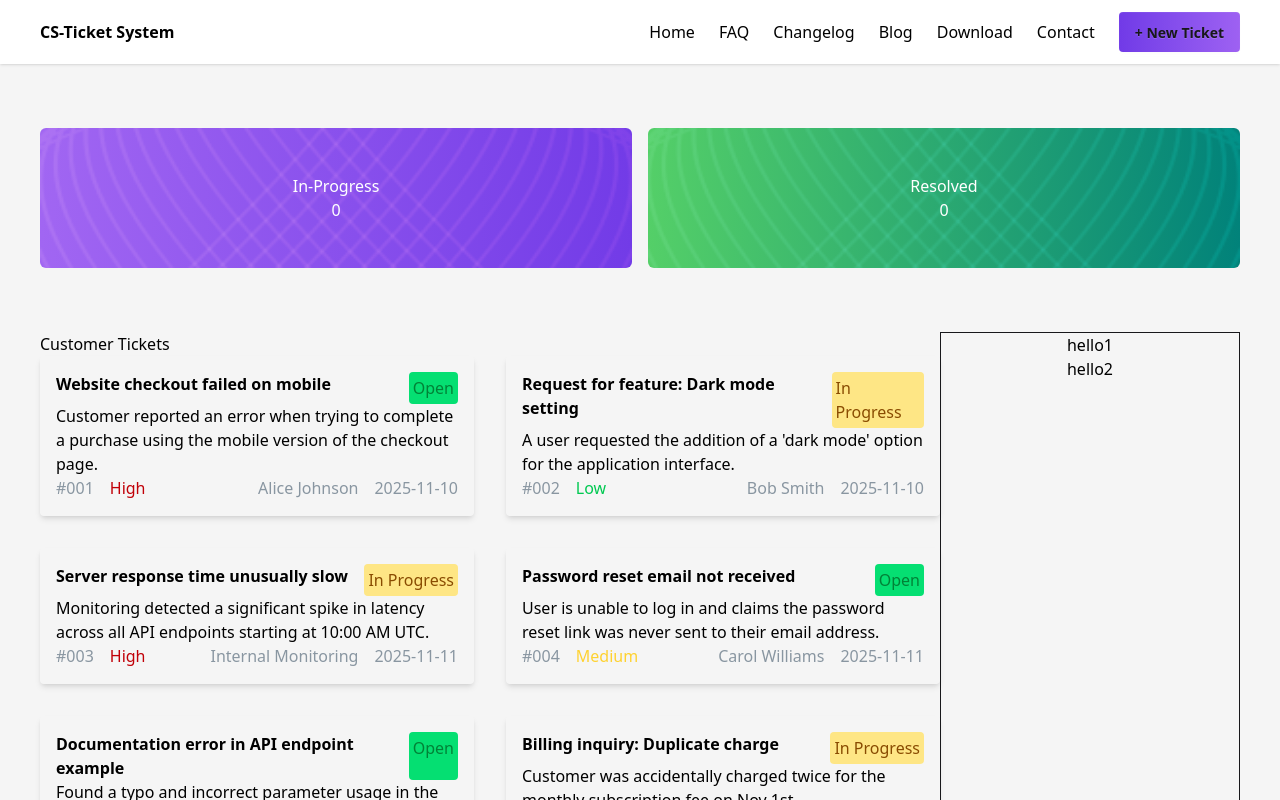
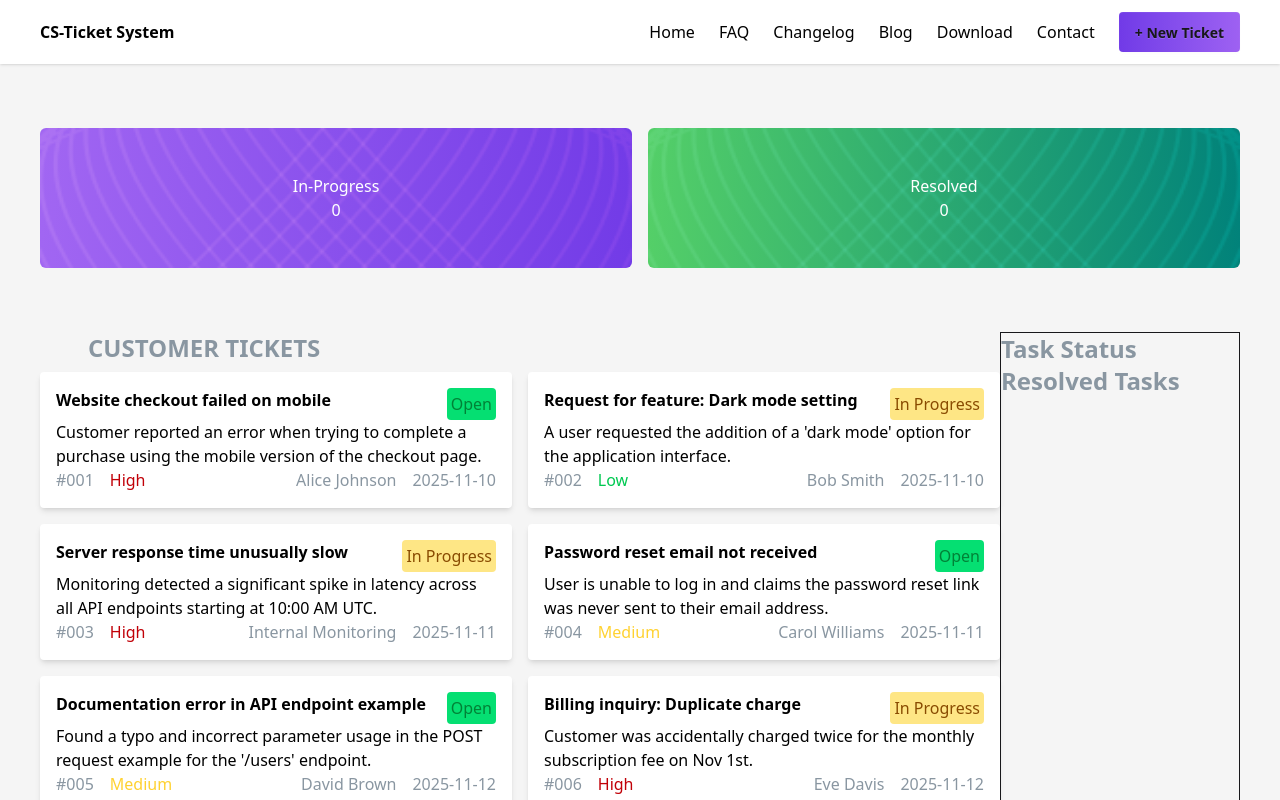
Before and after one commit to Apurbo-hue/B12A07, a React (Vite) app: page / in a window 1280 px wide. Shown: the top 800 px of the page. Built offline with nearby package versions, Linux system fonts and the light colour scheme.

Commit message:
task-status and resolved-tasks add functionality added

```diff
--- a/package.json
+++ b/package.json
@@ -18,6 +18,7 @@
     "daisyui": "^5.5.0",
     "react": "^19.2.0",
     "react-dom": "^19.2.0",
+    "react-toastify": "^11.0.5",
     "tailwindcss": "^4.1.17"
   },
   "devDependencies": {
--- a/src/App.jsx
+++ b/src/App.jsx
@@ -5,36 +5,39 @@ import { FontAwesomeIcon } from '@fortawesome/react-fontawesome'
 import Navbar from './assets/components/navbar/navbar'
 import Banner from "./assets/components/banner/banner";
 import Tickets from "./assets/components/tickets/tickets";
-import Main from "./assets/components/main/main";
 import Status from "./assets/components/tasks/status";
 import Resolve from "./assets/components/tasks/resolve";
+import { ToastContainer} from 'react-toastify';
 
 
 const ticketPromise = fetch('./../public/ticket.json').then(res => res.json())
 
 function App() {
   const [inProgress, setInProgress] = useState(0)
+  const [taskStatus, setTaskStatus] = useState([])
+  const [taskResolved, setTaskResolved]=useState([])
 
   return (
     <>
 
       <Navbar></Navbar>
 
-      <Banner inProgress={inProgress}></Banner>
+      <Banner taskResolved={taskResolved} inProgress={inProgress}></Banner>
 
-      <div className="max-full px-10 grid sm:grid-cols-4">
-        <div className="col-span-3 w-full">
+      <div className="max-full px-10 grid sm:grid-cols-5">
+        <div className="col-span-4 w-full">
           <Suspense>
-            <Tickets inProgress={inProgress} setInProgress={setInProgress} ticketPromise={ticketPromise}></Tickets>
+            <Tickets taskStatus={taskStatus} setTaskStatus={setTaskStatus} inProgress={inProgress} setInProgress={setInProgress} ticketPromise={ticketPromise}></Tickets>
           </Suspense>
         </div>
         <div className="col-span-1 text-center border">
-          <Status></Status>
-          <Resolve></Resolve>
+          <Status taskResolved={taskResolved} setTaskResolved={setTaskResolved} taskStatus={taskStatus}></Status>
+          <Resolve taskResolved={taskResolved}></Resolve>
         </div>
       </div>
 
       <Footer></Footer>
+      <ToastContainer />
     </>
   )
 }
--- a/src/assets/components/banner/banner.jsx
+++ b/src/assets/components/banner/banner.jsx
@@ -1,6 +1,6 @@
 import React from 'react';
 import '../../../App.css'
-const Banner = ({inProgress}) => {
+const Banner = ({inProgress,taskResolved}) => {
     return (
         <div className='text-black grid sm:grid-cols-2 gap-4 px-10 py-16'>
             <div className="banner1 rounded-md">
@@ -11,7 +11,7 @@ const Banner = ({inProgress}) => {
 
             <div className='banner2 rounded-md'>
                 <h1>Resolved</h1>
-                <p>0</p>
+                <p>{taskResolved.length}</p>
             </div>
         </div>
     );
--- a/src/assets/components/tasks/resolve.jsx
+++ b/src/assets/components/tasks/resolve.jsx
@@ -1,12 +1,21 @@
 import React from 'react';
 
-const Resolve = () => {
+const Resolve = ({taskResolved}) => {
+
+    console.log(taskResolved)
     return (
         <div className='text-black'>
-            hello2
+            <h1 className='text-2xl text-[#8996a1] text-left font-bold'>Resolved Tasks</h1>
+
+                 {
+            taskResolved.map((tasks)=>(<div className='bg-[#e0e7ff] p-4 m-2'><h1>{tasks}</h1></div>))
+           }
+
 
         </div>
     );
 };
 
 export default Resolve;
+
+//
--- a/src/assets/components/tasks/status.jsx
+++ b/src/assets/components/tasks/status.jsx
@@ -1,10 +1,20 @@
 import React from 'react';
+import Resolve from './resolve';
+import { ToastContainer, toast } from 'react-toastify';
 
-const Status = () => {
+const Status = ({taskStatus,taskResolved,setTaskResolved}) => {
+
+
     return (
-        <div className='text-black'>
-            hello1
+
+        <div className='text-black text-center'>
+            <h1 className='text-2xl text-[#8996a1] text-left font-bold'>Task Status</h1>
+            {taskStatus.map((task)=>(<div className='p-4 m-2 bg-white'><h1 className='text-lg font-bold'>{task}</h1><button onClick={()=>{setTaskResolved([...taskResolved,task]);toast(task)}} className='btn w-full bg-[#02a53b] border-0'>complete</button></div>))}
+
+
         </div>
+
+
     );
 };
 
--- a/src/assets/components/tickets/ticket.jsx
+++ b/src/assets/components/tickets/ticket.jsx
@@ -1,12 +1,15 @@
 import React from 'react';
+import { ToastContainer, toast } from 'react-toastify';
 
-const Ticket = ({ticket,inProgress,setInProgress}) => {
+const Ticket = ({ticket,inProgress,setInProgress,taskStatus,setTaskStatus}) => {
 
-    console.log(ticket)
+
 
 
     return (
-        <div onClick={()=>setInProgress(inProgress+1)} className='text-black p-4 rounded-sm shadow-md'>
+        <div onClick={()=>{setInProgress(inProgress+1);
+            setTaskStatus([...taskStatus,ticket.title]);toast(ticket.title)
+        }} className='text-black bg-white p-4 rounded-sm shadow-md'>
            <div className='flex justify-between'>
              <h1 className='font-bold'>{ticket.title}</h1>
             <p className={`${ticket.status==='Open'?'text-green-700 bg-green-400':'text-yellow-800 bg-amber-200'} rounded p-1`}>{ticket.status}</p>
--- a/src/assets/components/tickets/tickets.jsx
+++ b/src/assets/components/tickets/tickets.jsx
@@ -3,16 +3,16 @@ import Ticket from './ticket';
 import Status from 'daisyui/components/status';
 import Resolve from '../tasks/resolve';
 
-const Tickets = ({ ticketPromise, inProgress, setInProgress }) => {
+const Tickets = ({ ticketPromise, inProgress, setInProgress,taskStatus,setTaskStatus }) => {
 
     const tickets = use(ticketPromise)
 
     return (
         <>
             <div>
-                <h1 className='text-black'>Customer Tickets</h1>
-                <div className='grid sm:grid-cols-2 gap-8 max-w-7xl mx-auto shadow-base-200-2xl '>
-                    {tickets.map((ticket) => <Ticket key={ticket.id} ticket={ticket} inProgress={inProgress} setInProgress={setInProgress}></Ticket>)}
+                <h1 className='text-[#8996a1] text-2xl font-black mb-2 sm:pl-12'>CUSTOMER TICKETS</h1>
+                <div className='grid sm:grid-cols-2 gap-4 max-w-7xl mx-auto shadow-base-200-2xl '>
+                    {tickets.map((ticket) => <Ticket key={ticket.id} taskStatus={taskStatus} setTaskStatus={setTaskStatus} ticket={ticket} inProgress={inProgress} setInProgress={setInProgress}></Ticket>)}
                 </div>
 
             </div>
```
Also changed, not shown: 1 other file (tests, documents, lock files or other folders).
